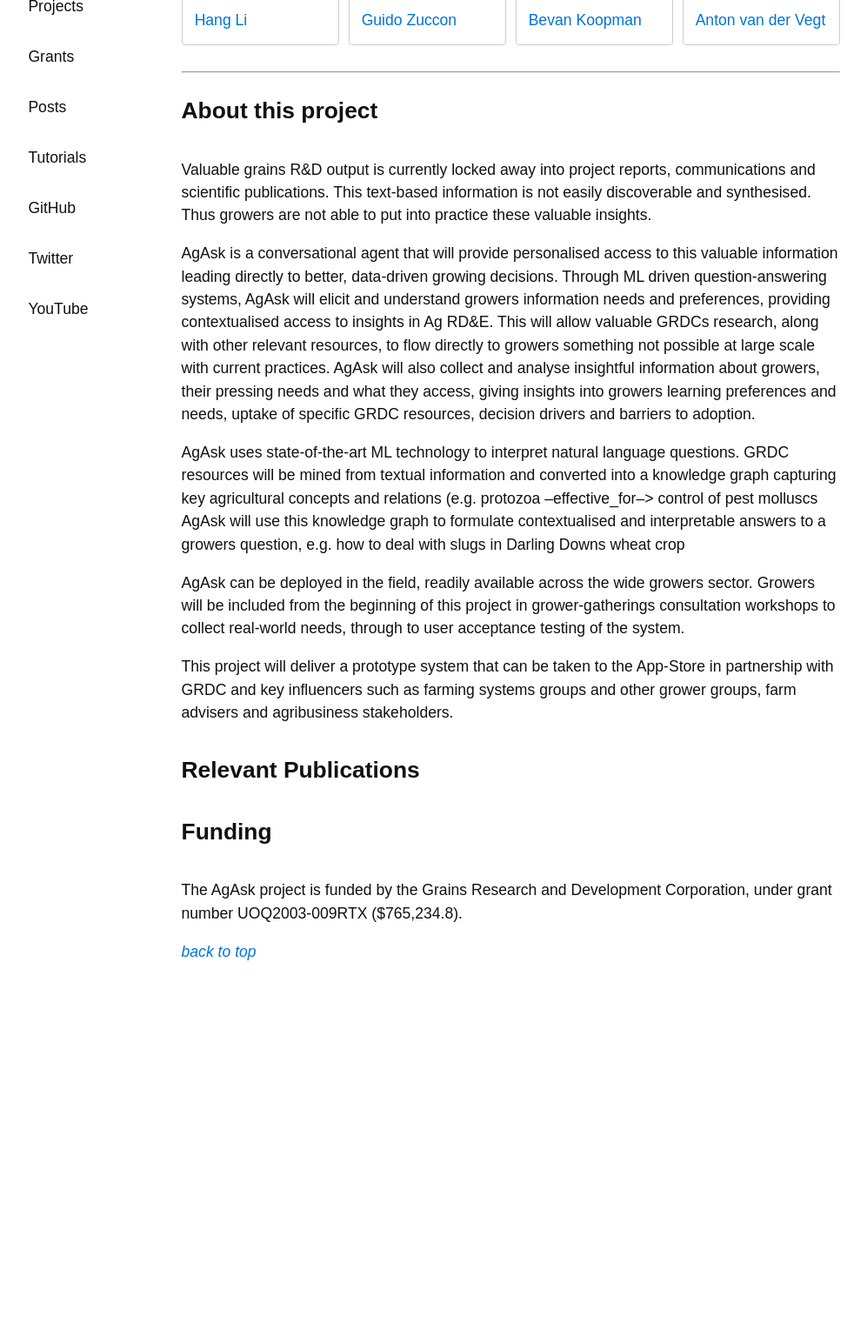
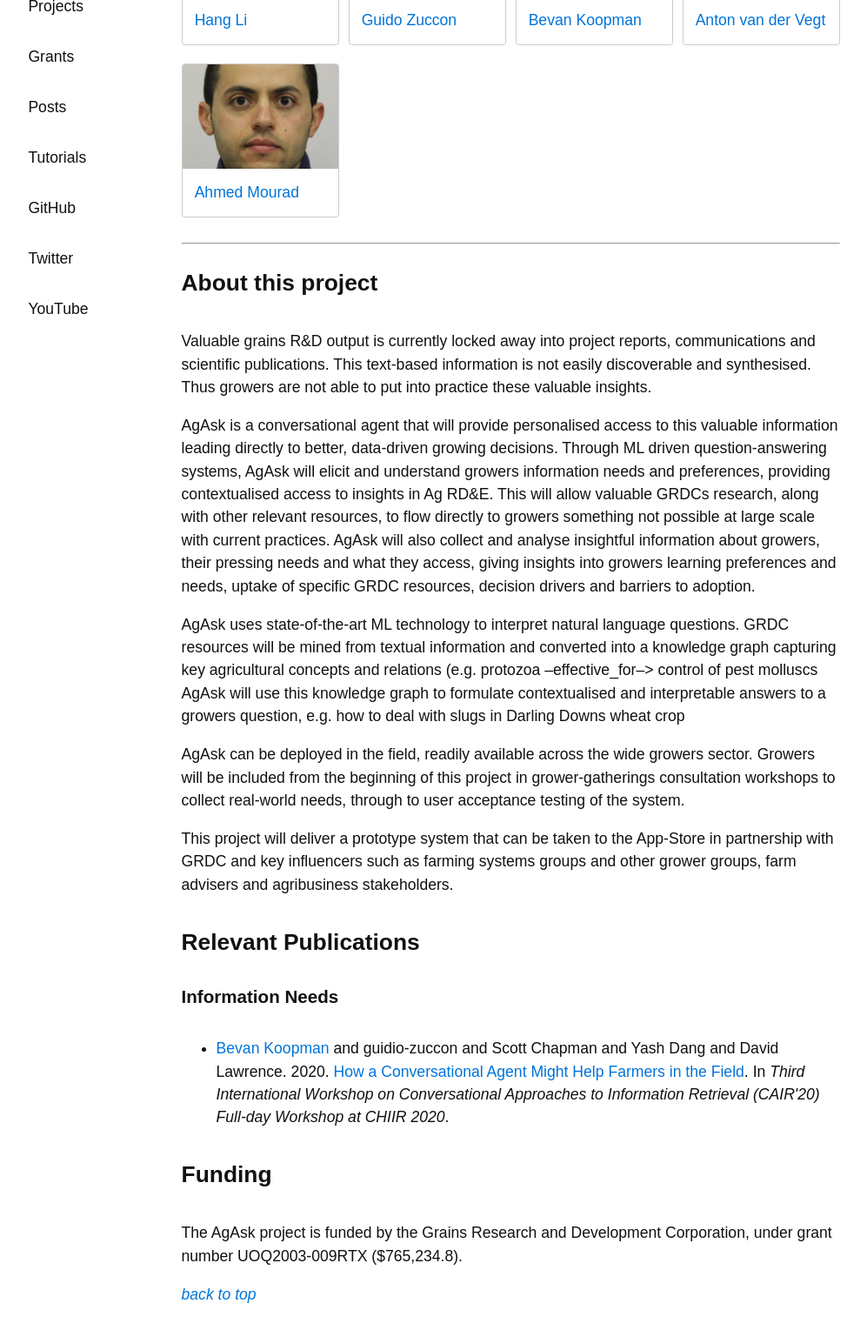
Before and after one commit to ielab/ielab.github.io, a Jekyll site: the page built from _projects/agask.md, in a window 1280 px wide, cut to the strip 278-1807 px from the top of the page. Shown: the whole strip at 87% size, without its empty margins (154-1151 px from the left). Built offline with Jekyll 4.4.1, drawn with Linux system fonts in a browser that asks for light colours; before the commit the page ends 1413 px from its top, so only the background shows below that.

Commit message:
add my profile and update agask page

```diff
--- a/_data/projects/agask.yml
+++ b/_data/projects/agask.yml
@@ -1,7 +1,4 @@
 categories:
-  - name: Category Name
+  - name: Information Needs
     publications:
-      - Publication Name
-  - name: Category Name
-    publications:
-      - Publication Name
+      - koopman-2020-agask
--- a/_projects/agask.md
+++ b/_projects/agask.md
@@ -2,7 +2,7 @@
 name: AgAsk
 image: /images/projects/agask.jpg
 featured: true
-people: [hang-li, guido-zuccon, bevan-koopman, anton-van-der-vegt]
+people: [hang-li, guido-zuccon, bevan-koopman, anton-van-der-vegt, ahmed-mourad]
 ---
 
 ## About this project
@@ -19,12 +19,11 @@
 
 ## Relevant Publications
 
-<!-- {% for category in site.data.projects.agask.categories %}
+{% for category in site.data.projects.agask.categories %}
 
-#### {{ category.name }}
+### {{ category.name }}
 
 {% for pubid in category.publications %}
-
 <ul>
     {%- assign reference =  "/publications/" | append: pubid -%}
     {%- for publication in site.publications -%}
@@ -55,9 +54,8 @@
         {%- endif -%}
     {%- endfor -%}
 </ul>
-
 {% endfor %}
-{% endfor %} -->
+{% endfor %}
 
 ## Funding
 
--- /dev/null
+++ b/_publications/koopman-2020-agask.md
@@ -0,0 +1,12 @@
+---
+authors: [bevan-koopman, guidio-zuccon, "Scott Chapman", "Yash Dang", "David Lawrence"]
+title: "How a Conversational Agent Might Help Farmers in the Field"
+venue: Third International Workshop on Conversational Approaches to Information Retrieval (CAIR'20) Full-day Workshop at CHIIR 2020
+year: 2020
+pdf: /publications/pdfs/koopman2020agask.pdf
+projects: [agask]
+---
+
+## Abstract
+
+In this position paper,we look at howconversational search technology might be used to help farmers meet their increasingly demanding information needs. Agriculture has become more data-driven as a plethora of resources are available for farmers in making growing decisions. However, accessing, interpreting, collating and contextualising all these resources is a real impediment for farmers in the field. We posit that conversational search offers an attractive solution to this problem. In this paper, we categorise the unique information needs of farmers and explain some of the problems and challenges that these create from a search perspective. We show why conversational search offers a unique solution to these problems. The key components of a hypothetical conversational agent that meets farmers information needs are presented. Finally, we highlight how the agricultural domain actually offers an interesting and fruitful playing field for research on conversational search agents and encourage further work in this area.
```
Also changed, not shown: _people/ahmed-mourad.md (added, +10 -0 lines), images/ahmed-mourad.jpg (added), 1 other file.
